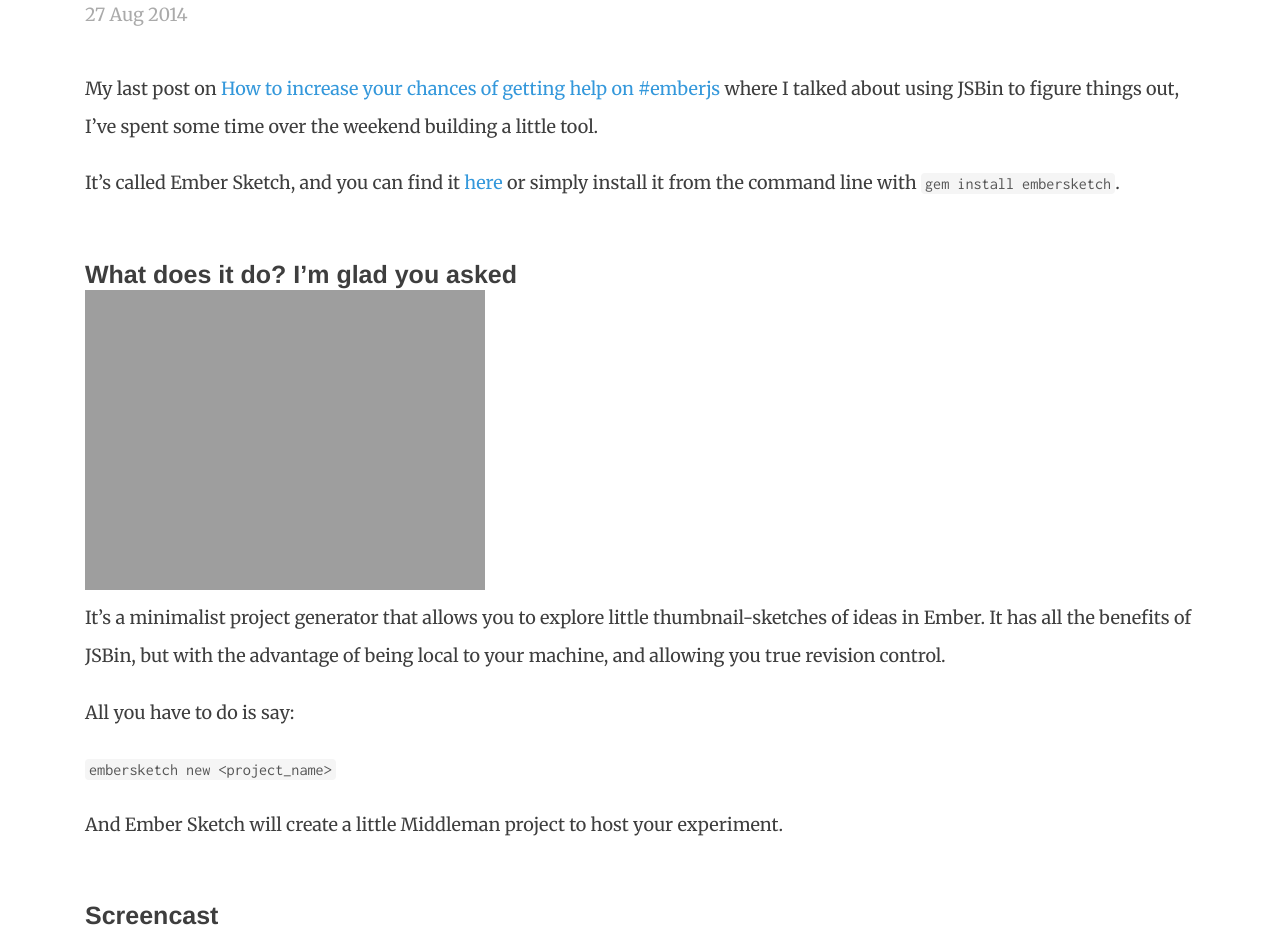
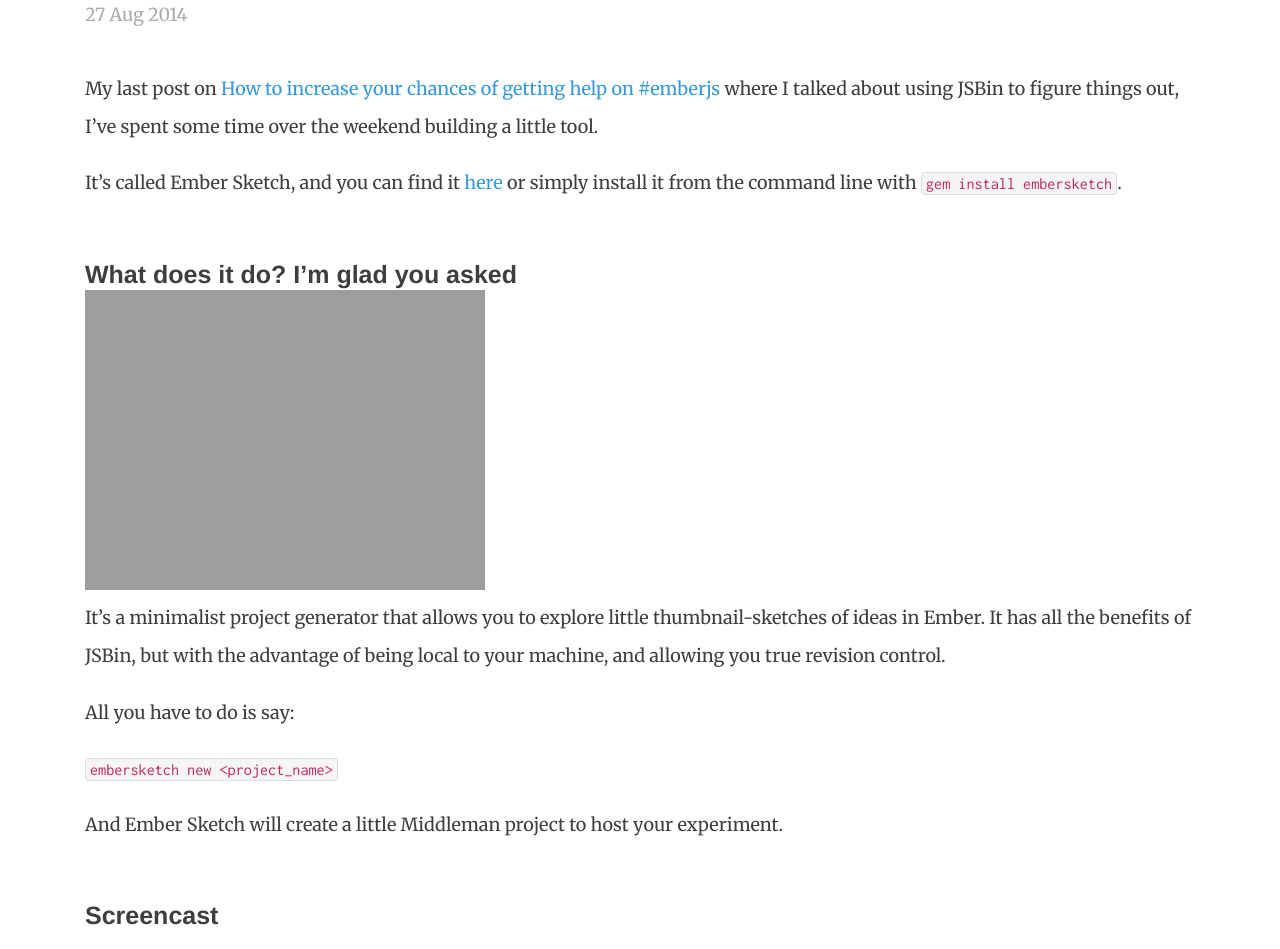
Before and after one commit to Gcampes/emberzone.github.io, a Jekyll site: the page built from _posts/2014-08-27-announcing-ember-sketch.md, in a window 1280 px wide. Shown: the part 722-1671 px from the top of the page. Built offline with Jekyll 4.4.1, drawn with Linux system fonts in a browser that asks for light colours; nearby versions of some CDN libraries; comment, search, counter and statistics services are not loaded.

Commit message:
Fix inline code style

```diff
--- a/_sass/pygments-tomorrow.scss
+++ b/_sass/pygments-tomorrow.scss
@@ -1,5 +1,6 @@
 code {
   font-family: "Inconsolata", mono-space;
+  border: 1px solid darken($code-bg, 10%);
 }
 .highlight pre {
     overflow-x: auto;
--- a/css/main.scss
+++ b/css/main.scss
@@ -44,7 +44,7 @@ $btn-default-color: #555;
 $gray-light: #aaa;
 
 $brand-primary: #3e3e3e;
-$code-color: #555;
+$code-color: #C32655;
 $code-bg: #f5f5f5;
 $headings-color: #3e3e3e;
 
```
